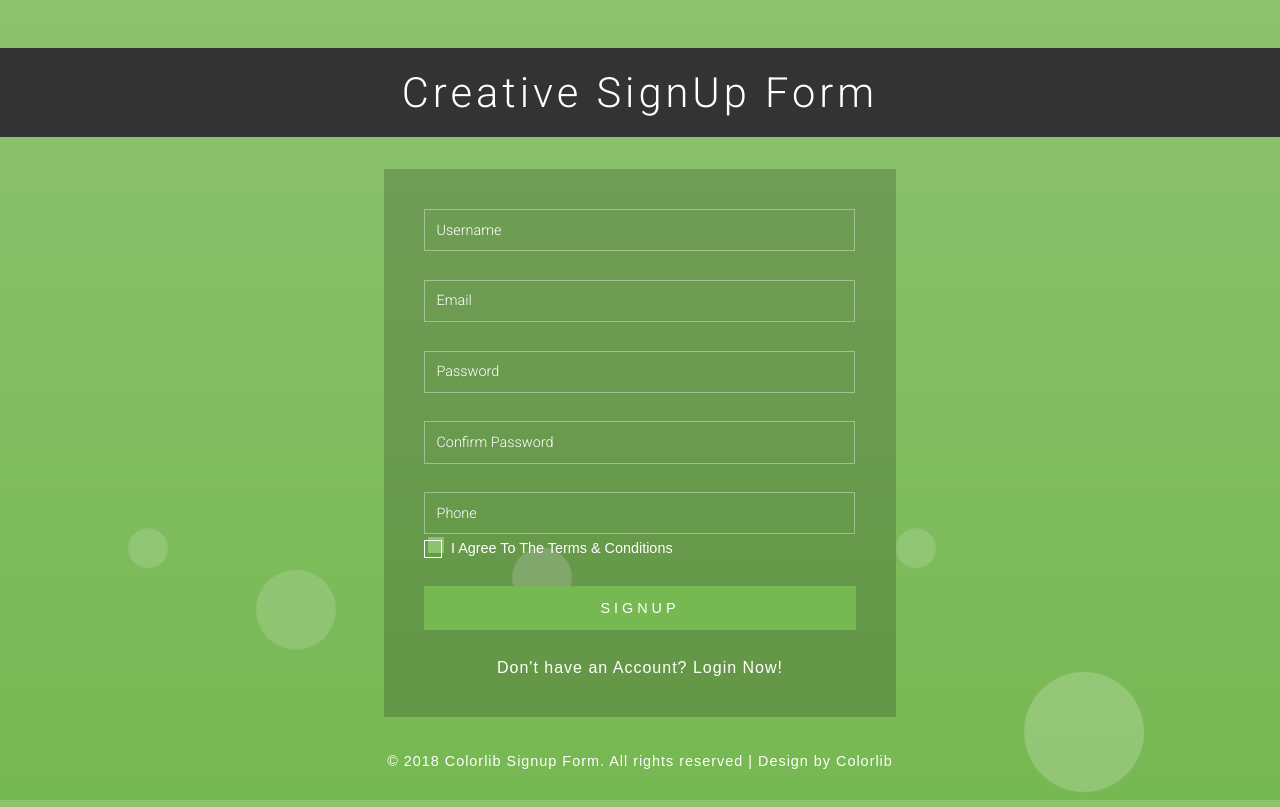
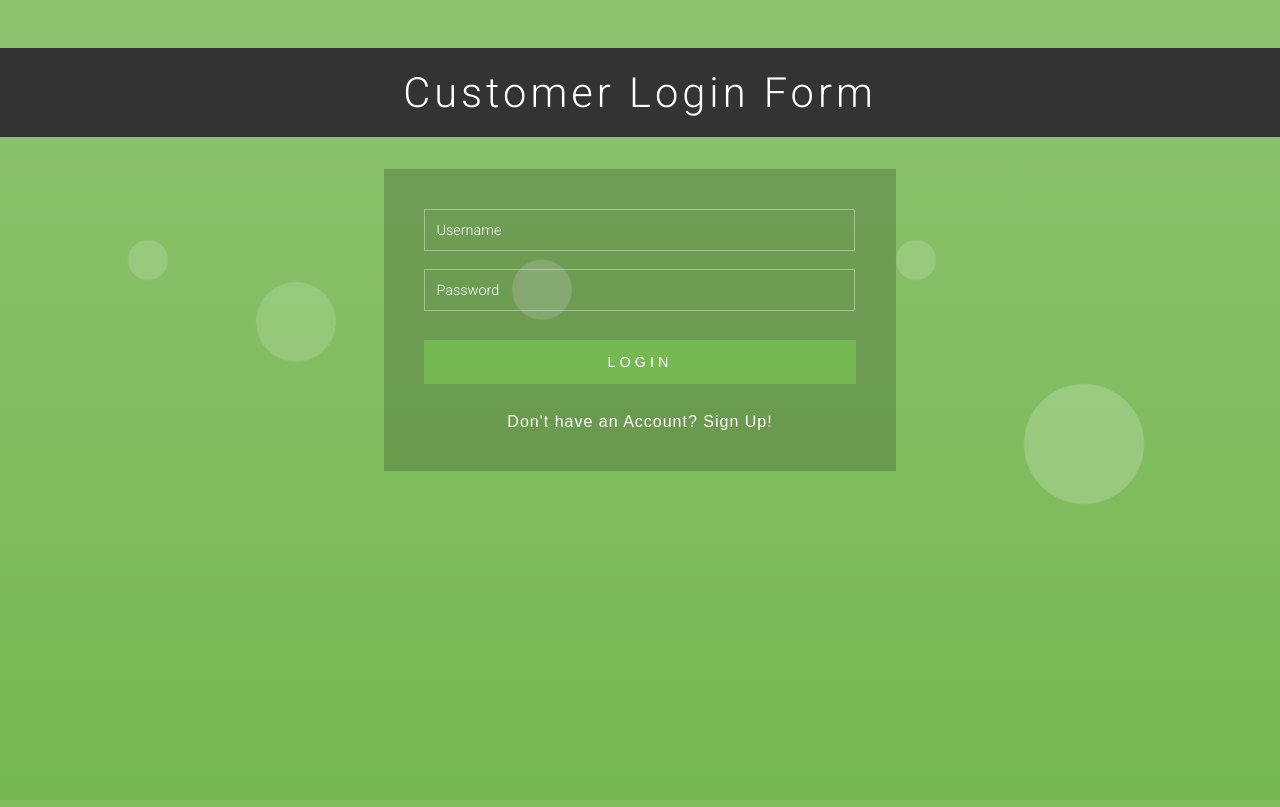
Before and after one commit to viboppan/furnihub, a Flask app: template templates/seller_login.html in a window 1280 px wide. Run offline with Flask 3, Linux system fonts and the light colour scheme; the template is opened without the code that fills it, so the values that code supplies are empty.

Commit message:
login fix

```diff
--- a/Collections/Order.py
+++ b/Collections/Order.py
@@ -110,7 +110,7 @@ def cancel_order(order_id):
     except Exception as e:
         return jsonify({"error": str(e)}), 400
 
-@order_endpoints.route("/dispatch_order/<order_id>", methods=['GET'])
+@order_endpoints.route("/dispatch_order/<order_id>", methods=['GET','POST'])
 def dispatch_order(order_id):
     try:
         # Retrieve the order based on the order ID
--- a/templates/creativelogin.html
+++ b/templates/creativelogin.html
@@ -35,6 +35,7 @@
                 </form>
                 <p id="toggleLogin" class="toggle-link">Don't have an Account? <a href="#"> Sign Up!</a></p>
                 <p id="toggleSignup" class="toggle-link" style="display: none;">Already have an Account? <a href="#"> Login Now!</a></p>
+                <p id="toggleSeller" class="toggle-link" style="display: none;">Are you a seller <a href="#"> click here!</a></p>
             </div>
         </div>
 
@@ -68,6 +69,10 @@
             document.getElementById("toggleLogin").style.display = "none";
         });
 
+        document.getElementById("toggleSeller").addEventListener("click", function() {
+            window.location.href='/seller';
+        });
+
         document.getElementById("login-button").addEventListener("click", function() {
             let cartString = JSON.stringify([]);
             console.log("Logged in", cartString);
--- a/templates/seller.html
+++ b/templates/seller.html
@@ -190,6 +190,7 @@
                                     </div>
                                     <div class="col-6">
                                         <p>Name : {{ product.product.name }}</p>
+                                        <p>Order ID : {{ order.order_id }}</p>
                                         <p>Product ID : {{ product.product.id }}</p>
                                         <p>Quantity : {{ product.quantity }}</p>
                                     </div>
--- a/templates/seller_login.html
+++ b/templates/seller_login.html
@@ -15,39 +15,29 @@
 <body>
     <!-- main -->
     <div class="main-w3layouts wrapper">
-        <h1>Creative SignUp Form</h1>
+        <h1>Customer Login Form</h1>
         <div class="main-agileinfo">
             <div class="agileits-top">
-                <form action="seller/add" method="post" id="signupForm">
+                <form action="seller/login" method="post" id="loginForm">
+                    <input class="text" type="text" name="username" placeholder="Username" required=""><br>
+                    <input class="text" type="password" name="password" placeholder="Password" required="">
+                    <input type="submit" id = "login-button" value="LOGIN">
+
+                </form>
+                <form action="seller/add" method="post" id="signupForm" style="display: none;">
                     <input class="text" type="text" name="username" placeholder="Username" required="">
                     <input class="text email" type="email" name="email" placeholder="Email" required="">
                     <input class="text" type="password" name="password" placeholder="Password" required="">
                     <input class="text w3lpass" type="password" name="password1" placeholder="Confirm Password" required="">
                     <input class="text" type="text" name="phone" placeholder="Phone" required="">
-
-                    <div class="wthree-text">
-                        <label class="anim">
-                            <input type="checkbox" class="checkbox" required="">
-                            <span>I Agree To The Terms & Conditions</span>
-                        </label>
-                        <div class="clear"> </div>
-                    </div>
+                    <input class="text" type="text" name="address" placeholder="Address" required="">
                     <input type="submit" value="SIGNUP">
                 </form>
-                <form action="seller/login" method="post" id="loginForm" style="display: none;">
-                    <input class="text" type="text" name="username" placeholder="Username1" required=""><br>
-                    <input class="text" type="password" name="password" placeholder="Password" required="">
-                    <input type="submit" id = "login-button" value="LOGIN">
-
-                </form>
-                <p id="toggleSignup" class="toggle-link">Don't have an Account? <a href="#"> Login Now!</a></p>
-                <p id="toggleLogin" class="toggle-link" style="display: none;">Already have an Account? <a href="#"> Sign Up!</a></p>
+                <p id="toggleLogin" class="toggle-link">Don't have an Account? <a href="#"> Sign Up!</a></p>
+                <p id="toggleSignup" class="toggle-link" style="display: none;">Already have an Account? <a href="#"> Login Now!</a></p>
             </div>
         </div>
-        <!-- copyright -->
-        <div class="colorlibcopy-agile">
-            <p>© 2018 Colorlib Signup Form. All rights reserved | Design by <a href="https://colorlib.com/" target="_blank">Colorlib</a></p>
-        </div>
+
         <!-- //copyright -->
         <ul class="colorlib-bubbles">
             <li></li>
```
